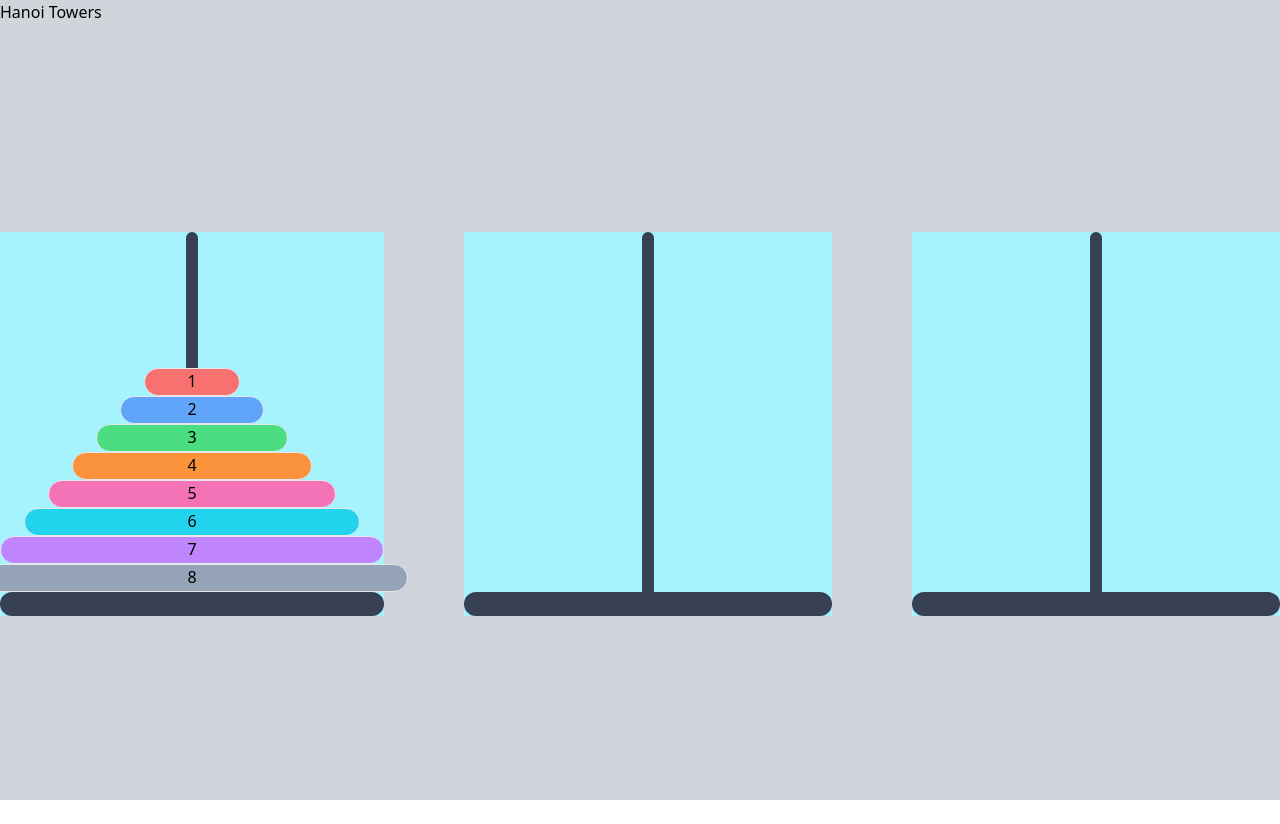
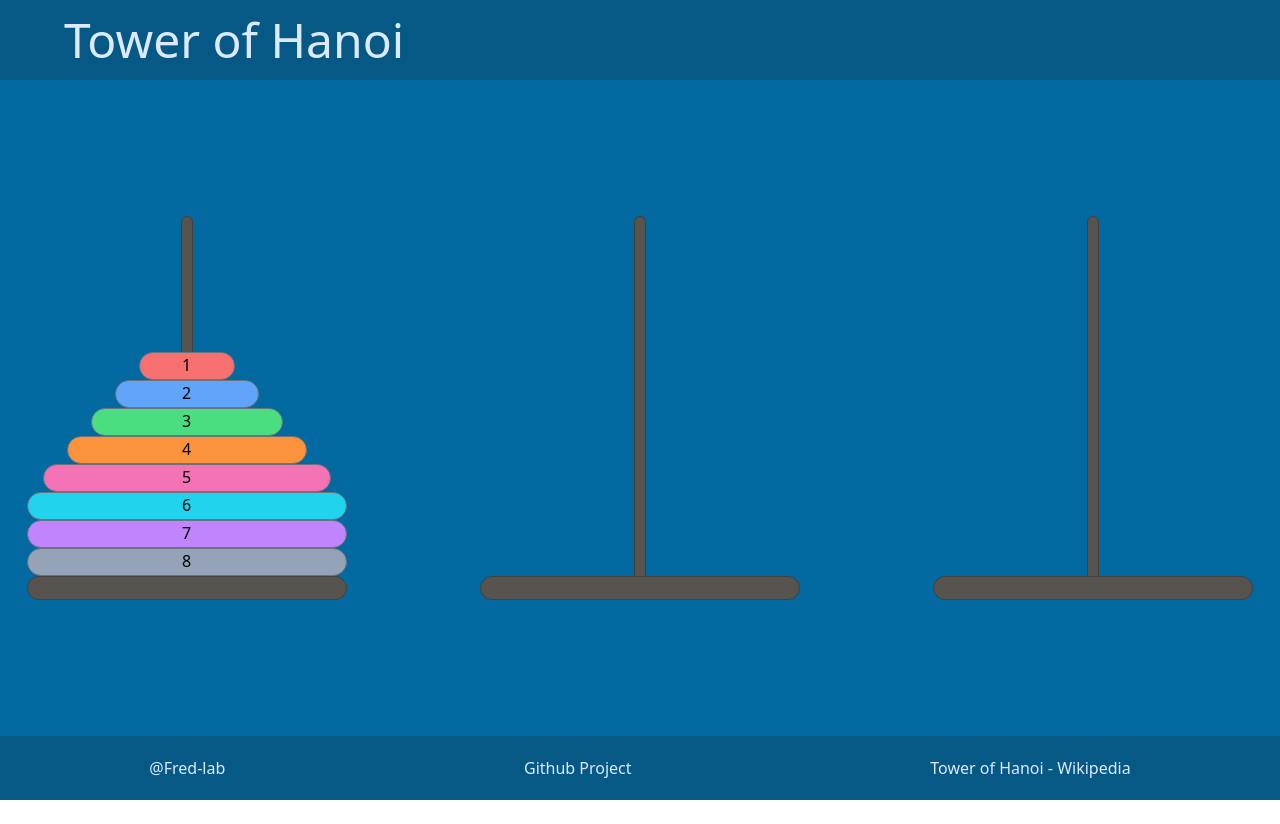
Before and after one commit to fred-lab/hanoi-tower, a React (Vite) app: page / in a window 1280 px wide. After the commit the page ends 800 px from the top, so only its background shows below. Built offline with nearby package versions, Linux system fonts and the light colour scheme.

Commit message:
Style the board

```diff
--- a/src/App.tsx
+++ b/src/App.tsx
@@ -3,14 +3,24 @@ import { BoardProvider } from "./context/BoardContext";
 
 function App() {
   return (
-    <section
-      className='bg-gray-300
-     w-full h-full'
-    >
-      <h1>Hanoi Towers</h1>
+    <section className='bg-sky-700 w-full h-full flex flex-col'>
+      <header className='bg-sky-800 h-20 flex items-center'>
+        <h1 className='text-5xl text-blue-100 m-16'>Tower of Hanoi</h1>
+      </header>
       <BoardProvider>
         <Desk towers={3} />
       </BoardProvider>
+      <footer className='bg-sky-800 text-blue-100  h-16 w-full flex justify-around items-center'>
+        <a href='https://github.com/fred-lab' target='_blank'>
+          @Fred-lab
+        </a>
+        <a href='https://github.com/fred-lab/hanoi-tower' target='_blank'>
+          Github Project
+        </a>
+        <a href='https://en.wikipedia.org/wiki/Tower_of_Hanoi' target='_blank'>
+          Tower of Hanoi - Wikipedia
+        </a>
+      </footer>
     </section>
   );
 }
--- a/src/components/Desk.tsx
+++ b/src/components/Desk.tsx
@@ -7,7 +7,7 @@ const Desk = ({ towers = 3 }) => {
   const { board } = useBoard();
 
   return (
-    <section className='h-full w-full flex justify-around items-center gap-20'>
+    <section className='w-full flex justify-around items-center gap-20 flex-1'>
       {board.map((_, index: number) => (
         <Tower position={index} key={index} />
       ))}
--- a/src/components/Disc.tsx
+++ b/src/components/Disc.tsx
@@ -28,10 +28,11 @@ const Disc = ({ value, position, isSelectable }: IDisc) => {
       draggable={isSelectable}
       onDragStart={onDragStart}
       style={{
-        width: `${(value + 1) * 3}rem`,
+        width: "100%",
+        maxWidth: `${(value + 1) * 3}rem`,
         pointerEvents: isSelectable ? "auto" : "none",
       }}
-      className={`h-7 ${colors[value - 1]} border border-gray-200 rounded-3xl flex justify-center align-middle z-10 ${
+      className={`h-7 ${colors[value - 1]} border border-gray-500 rounded-3xl flex justify-center align-middle z-10 ${
         isSelectable && "cursor-pointer"
       }`}
     >
--- a/src/components/Tower.tsx
+++ b/src/components/Tower.tsx
@@ -32,7 +32,7 @@ const Tower = ({ position }: ITower) => {
 
   return (
     <div
-      className='w-96 h-96 bg-cyan-200 flex flex-col justify-end items-center relative'
+      className='w-[25%] h-96  flex flex-col justify-end items-center relative'
       ref={towerRef}
       onDragEnter={onDragEnter}
       onDragOver={onDragOver}
@@ -41,8 +41,8 @@ const Tower = ({ position }: ITower) => {
       {board[position].map((value, index) => (
         <Disc value={value} key={value} position={position} isSelectable={index === 0} />
       ))}
-      <span className='w-3 h-full bg-gray-700 block rounded-t-3xl self-center absolute'></span>
-      <span className='w-full h-6 bg-gray-700 block rounded-3xl'></span>
+      <span className='w-3 h-full bg-stone-600 block rounded-t-3xl border border-stone-700 self-center absolute'></span>
+      <span className='w-full h-6 bg-stone-600 block rounded-3xl border border-stone-700 z-20'></span>
     </div>
   );
 };
```
